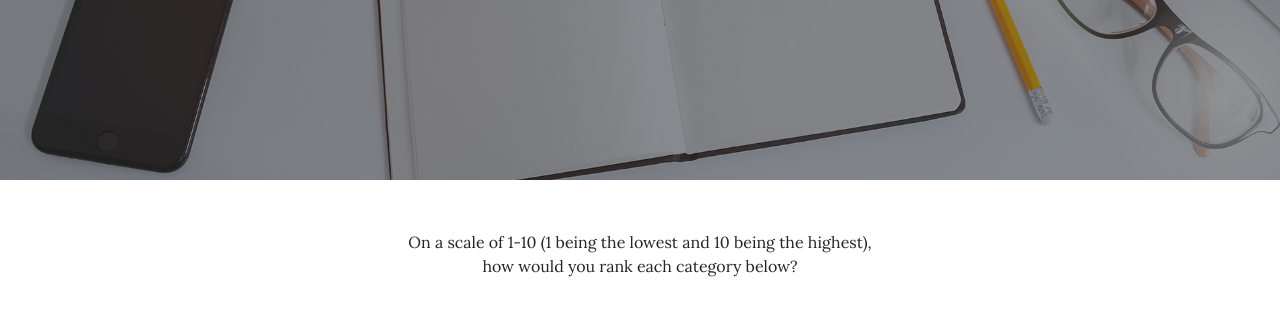
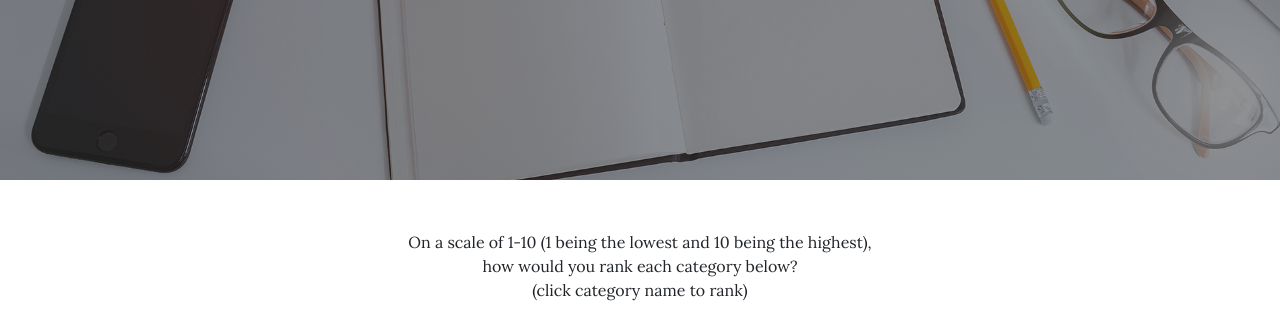
Before and after one commit to rytankersley/rytankersley.github.io, a website: page index.html in a window 1280 px wide. Shown: the part 420-743 px from the top of the page. Drawn offline with nearby package versions, Linux system fonts and the light colour scheme.

Commit message:
added click to open message

```diff
--- a/index.html
+++ b/index.html
@@ -53,7 +53,7 @@
   <div class="container">
     <div class="row">
       <div class="col-lg-8 col-md-10 mx-auto">
-        <p class="category-description"><span id="subtitle1"></span></br><span id="subtitle2"></span></p>
+        <p class="category-description"><span id="subtitle1"></span></br><span id="subtitle2"></span></br><span id="subtitle3"></span></p>
       </div>
     </div>
 
--- a/js/text.js
+++ b/js/text.js
@@ -1364,6 +1364,7 @@ function getTextData(langIndex) {
             mainheader: "Healthy Church Questionnaire",
             subtitleOne: "On a scale of 1-10 (1 being the lowest and 10 being the highest),",
             subtitleTwo: "how would you rank each category below?",
+            subtitleThree: "(click category name to rank)",
             categories: [
                 worshipEN,
                 prayerEN,
--- a/js/textLoader.js
+++ b/js/textLoader.js
@@ -25,6 +25,7 @@ function setText(langIndex) {
     document.getElementById('mainheader').innerHTML = data.mainheader;
     document.getElementById('subtitle1').innerHTML = data.subtitleOne;
     document.getElementById('subtitle2').innerHTML = data.subtitleTwo;
+    document.getElementById('subtitle3').innerHTML = data.subtitleThree;
     document.getElementById('accordion').innerHTML = getCategoriesHTML(data);
 }
 
```
